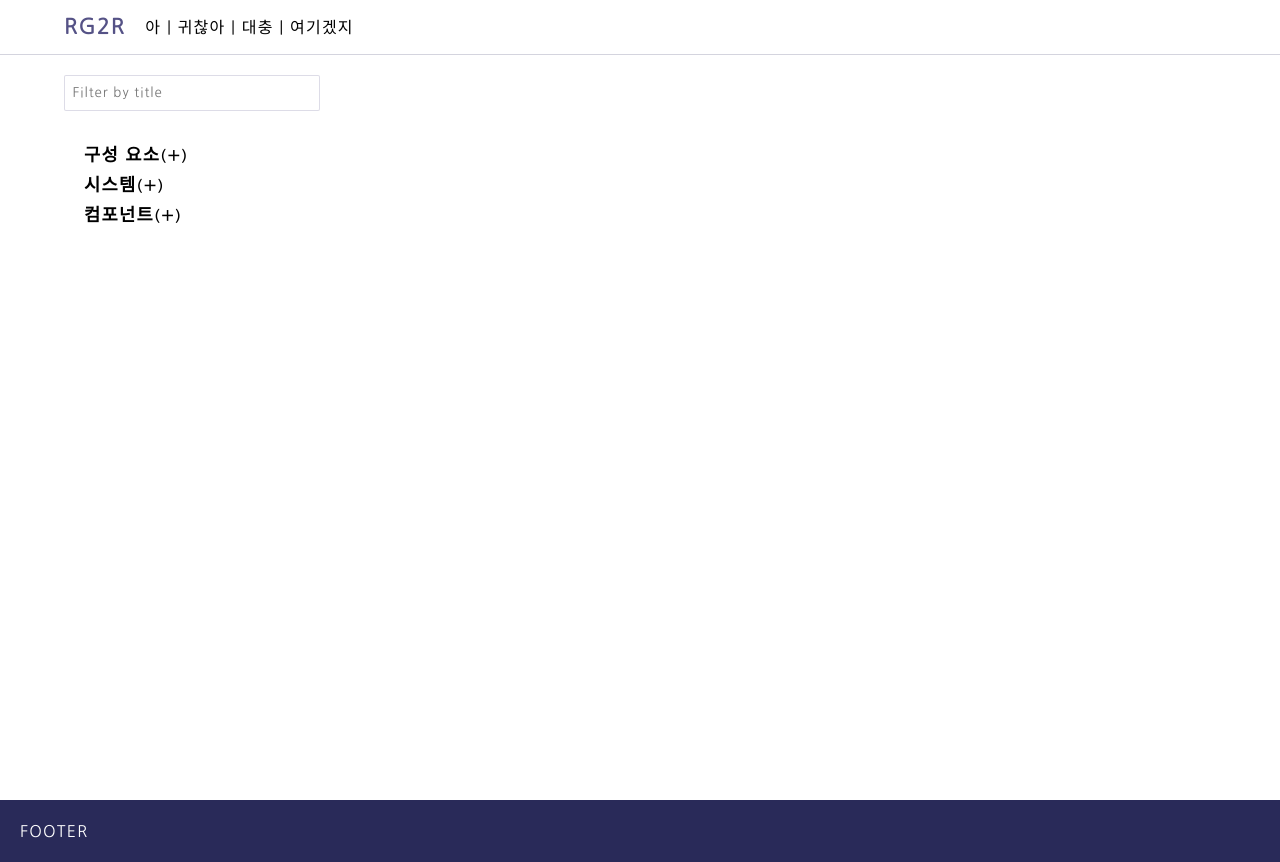
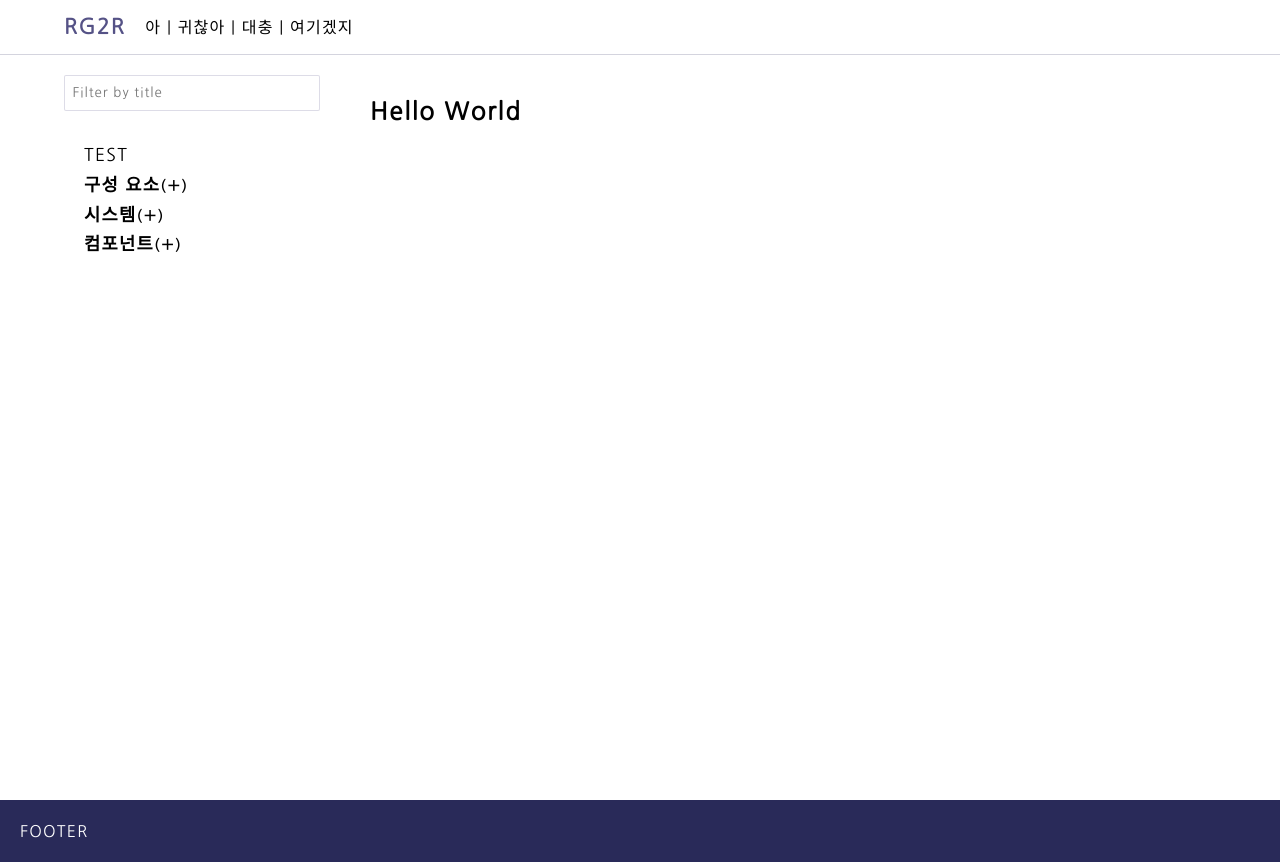
Before and after one commit to Sunrin-RG/wiki, a Vue app: page / in a window 1280 px wide. Built offline with nearby package versions, Linux system fonts and the light colour scheme.

Commit message:
UPDATE markdown

```diff
--- a/package.json
+++ b/package.json
@@ -7,7 +7,9 @@
     "build": "vue-cli-service build"
   },
   "dependencies": {
+    "@types/marked": "^0.6.5",
     "core-js": "^2.6.5",
+    "marked": "^0.7.0",
     "vue": "^2.6.10",
     "vue-class-component": "^7.0.2",
     "vue-property-decorator": "^8.1.0",
--- a/public/index.html
+++ b/public/index.html
@@ -7,6 +7,9 @@
     <meta name="viewport" content="width=device-width,initial-scale=1.0">
     <link rel="icon" href="<%= BASE_URL %>favicon.ico">
     <link href="https://fonts.googleapis.com/css?family=Nanum+Gothic&display=swap" rel="stylesheet">
+
+    <script src="https://cdn.jsdelivr.net/npm/marked/marked.min.js"></script>
+
     <title>rg2r-wiki</title>
 </head>
 
--- a/src/App.vue
+++ b/src/App.vue
@@ -63,7 +63,7 @@ export default Vue.extend({
 		return {
 			search: "",
 			isShowMenu: false,
-			list: [
+			list: [{name:"TEST",content:"# TESTCONTENT"},
 				{
 					name: "구성 요소",
 					children: [
@@ -206,12 +206,14 @@ export default Vue.extend({
 #00002f
 */
 * {
-	padding: 0;
-	margin: 0;
 	box-sizing: border-box;
 	font-family: "Nanum Gothic", sans-serif;
 	letter-spacing: 0.075em;
 	line-height: 1.4em;
+}
+body{
+    padding: 0;
+    margin: 0;
 }
 
 input {
@@ -258,6 +260,11 @@ input:hover {
 	align-items: center;
 
 	padding: 0 5%;
+    margin: 0;
+}
+.topmenu *{
+    margin: 0;
+    padding: 0;
 }
 .topmenu__left {
 	display: flex;
@@ -284,6 +291,10 @@ input:hover {
 	flex-direction: column;
 
 	user-select: none;
+}
+.navigation *{
+    margin:0;
+    padding:0;
 }
 
 .content {
--- a/src/components/TreeView.vue
+++ b/src/components/TreeView.vue
@@ -18,7 +18,7 @@ export default Vue.extend({
 });
 </script>
 
-<style>
+<style scoped>
 ul,
 ul * {
 	list-style: none;
--- a/src/components/TreeViewItem.vue
+++ b/src/components/TreeViewItem.vue
@@ -14,7 +14,7 @@
 			></tree-view-item>
 		</ul>
 	</li>
-	<li class="listitem" ref="listitem" v-else>
+	<li class="listitem" ref="listitem" @click="gotoDocs" v-else>
 		<span v-html="text"></span>
 	</li>
 </template>
@@ -58,6 +58,9 @@ export default Vue.extend({
 		}
 	},
 	methods: {
+        gotoDocs(){
+            this.$store.state.currentContent = this.data
+        },
 		setText(value) {
 			if (value == "") this.text = this.data.name;
 			else
--- a/src/store.ts
+++ b/src/store.ts
@@ -1,16 +1,12 @@
-import Vue from 'vue'
-import Vuex from 'vuex'
+import Vue from "vue";
+import Vuex from "vuex";
 
-Vue.use(Vuex)
+Vue.use(Vuex);
 
 export default new Vuex.Store({
-  state: {
-
-  },
-  mutations: {
-
-  },
-  actions: {
-
-  }
-})
+	state: {
+		currentContent: { name:"TEST",content:"# Hello World"}
+	},
+	mutations: {},
+	actions: {}
+});
--- a/src/views/Home.vue
+++ b/src/views/Home.vue
@@ -1,8 +1,18 @@
 <template>
-	<div class="home"></div>
+	<div class="home" v-html="getCurrentContent"></div>
 </template>
 <script lang="ts">
 import Vue from "vue";
 import TreeView from "@/components/TreeView.vue";
-export default Vue.extend({});
+import marked from 'marked';
+export default Vue.extend({
+	computed:{
+		getCurrentContent(){
+            return marked(this.$store.state.currentContent.content)
+		}
+	}
+});
 </script>
+
+<style>
+</style>
```
Also changed, not shown: 1 other file (tests, documents, lock files or other folders).
